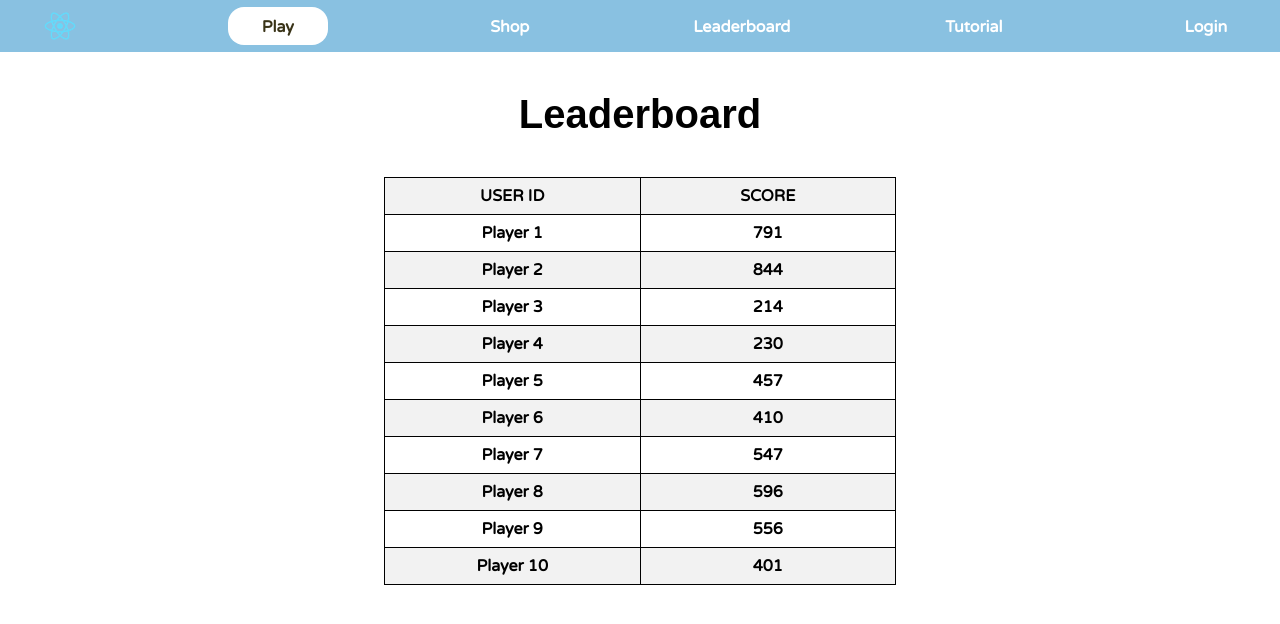
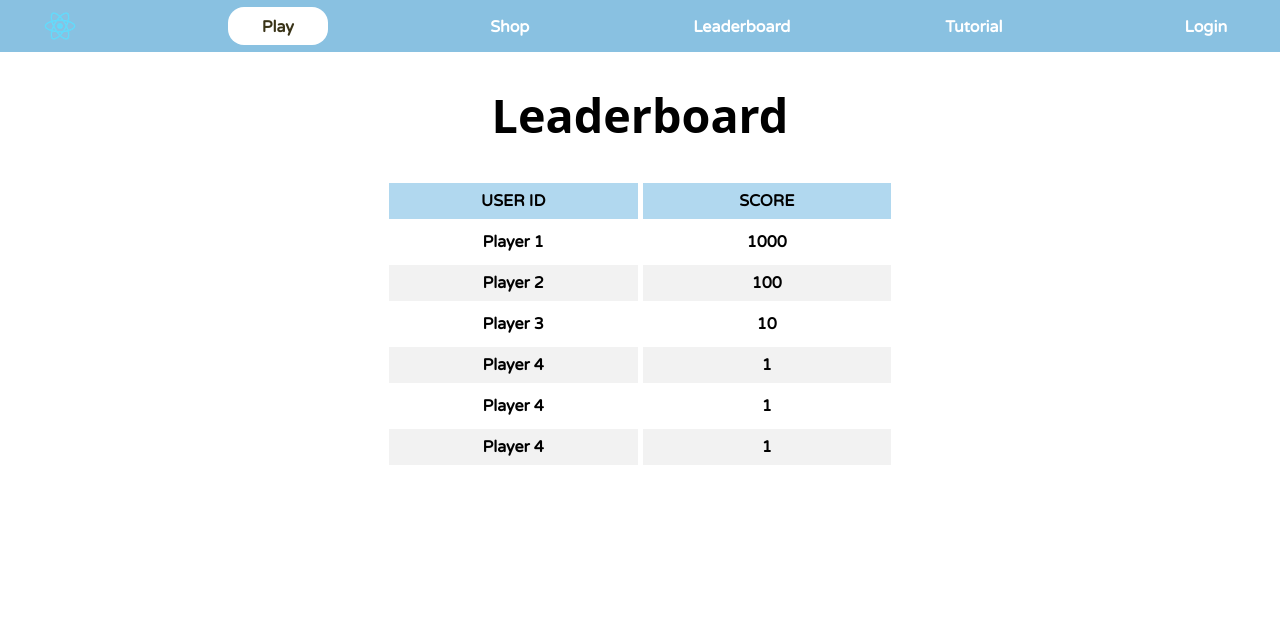
Before and after one commit to mlekhi/waste-wizard, a React (Create React App) app in the folder client/: page /Leaderboard in a window 1280 px wide. Shown: the top 624 px of the page. Built offline with nearby package versions, Linux system fonts and the light colour scheme; a web font is replaced by a local one.

Commit message:
syncing instructor + leaderboard pages

```diff
--- a/client/src/App.js
+++ b/client/src/App.js
@@ -8,8 +8,8 @@ import Debug from './pages/Debug/Debug';
 import Login from './pages/Login';
 import Shop from './pages/Shop';
 import Instructor from './pages/Instructor';
-import Leaderboard from './pages/Leaderboard';
-import Tutorial from './pages/Tutorial';
+import Leaderboard from './pages/Leaderboard/Leaderboard';
+import Tutorial from './pages/Tutorial/Tutorial';
 import CreateAccount from './pages/CreateAccount/CreateAccount';
 import Menu from './components/Menu/Menu';
 
--- a/client/src/index.css
+++ b/client/src/index.css
@@ -9,6 +9,7 @@ body {
 
 h1 {
   font-family: "Coiny", system-ui;
+  font-size: 35pt;
 }
 
 button {
--- a/client/src/pages/Leaderboard.css
+++ b/client/src/pages/Leaderboard/Leaderboard.css
@@ -1,21 +1,16 @@
 table{
   width: 40%;
   border-collapse: collapse;
-  margin: 40px auto;
+  margin: auto;
 }
 
-
-
-
 th, td{
-  border: 1px solid black;
+  border: 5px solid white;
   padding: 8px;
   text-align: center;
   min-width: 100px; /* Set a minimum width for cells */
   min-height: 40px; /* Set a minimum height for cells */
 }
-
-
 
 tr:nth-child(even) {
   background-color: #f2f2f2;
@@ -26,5 +21,5 @@ tr:nth-child(odd) {
 }
 
 th {
-  background-color: #f2f2f2;
+  background-color: #b1d8ef;
 }
--- /dev/null
+++ b/client/src/pages/Leaderboard/Leaderboard.js
@@ -0,0 +1,56 @@
+import React from 'react';
+import './Leaderboard.css';
+
+function Leaderboard(){
+    return(
+        <><head>
+            <meta charSet='UTF-8'></meta>
+            <meta name="viewport" content="width=device-width, initial-scale=1.0"></meta>
+            <title>Leaderboard</title>
+        </head>
+
+        <><h1>Leaderboard</h1><table>
+            <div>
+            <thread>
+                <tr>
+                    <th width="1000px">USER ID</th>
+                    <th width="1000px">SCORE</th>
+                </tr>
+                <tbody>
+                    <tr>
+                        <td>Player 1</td>
+                        <td>1000</td>
+                    </tr>
+                    <tr>
+                        <td>Player 2</td>
+                        <td>100</td>
+                    </tr>
+                    <tr>
+                        <td>Player 3</td>
+                        <td>10</td>
+                    </tr>
+                    <tr>
+                        <td>Player 4</td>
+                        <td>1</td>
+                    </tr>
+
+                    <tr>
+                        <td>Player 4</td>
+                        <td>1</td>
+                    </tr>
+
+                    <tr>
+                        <td>Player 4</td>
+                        <td>1</td>
+                    </tr>
+
+                </tbody>
+            </thread>
+
+
+            </div>
+        </table></></>
+    );
+}
+
+export default Leaderboard;
--- a/client/src/pages/Tutorial.js
+++ /dev/null
@@ -1,34 +0,0 @@
-import React from 'react';
-import './Tutorial.css';
-
-function Tutorial() {
-  return (
-    <><head>
-          <meta charSet="UTF-8"></meta>
-          <meta name="viewport" content="width=device-width, initial-scale=1.0"></meta>
-          <title>HOW TO PLAY!</title>
-
-
-      </head><body>
-              <h1>HOW TO PLAY!</h1>
-              <video id="Temp" width="640" height="360" controls>
-                  <source src="path_to_video/video.mp4" type="video/mp4"></source>
-
-              </video>
-
-              <div>
-                  <button onClick="seekToTime(0)">Time Stamp 1</button>
-                  <button onClick="seekToTime(30)">Time Stamp 2</button>
-                  <button onClick="seekToTime(60)">Time Stamp 3</button>
-              </div>
-              <div>
-                <button onClick="seekToTime(0)">Time Stamp 4</button>
-                <button onClick="seekToTime(30)">Time Stamp 5</button>
-                <button onClick="seekToTime(60)">Time Stamp 6</button>
-              </div>
-
-          </body></>
-  );
-}
-
-export default Tutorial;
--- a/client/src/pages/Tutorial.css
+++ b/client/src/pages/Tutorial/Tutorial.css
@@ -3,24 +3,16 @@ body{
   background-color: #ffffff;
 }
 
-
 button{
-  background-color: #339bc5;
+  background-color: #89c1e1;
   color: #fff;
   padding: 10px 20px;
-  margin: 5px;
+  margin: 10px;
   border-radius: 5px;
   border: none;
   cursor: pointer;
 }
 
-h1{
-  margin-top: 40px;
-  /* transform: rotate(15deg); */
-  font-family: "Arial", sans-serif;
-  font-size: 40px;
-}
-
 video{
   margin-top: 20px;
 }
--- /dev/null
+++ b/client/src/pages/Tutorial/Tutorial.js
@@ -0,0 +1,26 @@
+import React from 'react';
+import './Tutorial.css';
+
+function Tutorial() {
+  return (
+    <div>
+      <h1>HOW TO PLAY!</h1>
+      <video id="Temp" width="640" height="360" controls>
+          <source src="path_to_video/video.mp4" type="video/mp4"></source>
+      </video>
+
+      <div>
+          <button onClick="seekToTime(0)">Time Stamp 1</button>
+          <button onClick="seekToTime(30)">Time Stamp 2</button>
+          <button onClick="seekToTime(60)">Time Stamp 3</button>
+      </div>
+      <div>
+        <button onClick="seekToTime(0)">Time Stamp 4</button>
+        <button onClick="seekToTime(30)">Time Stamp 5</button>
+        <button onClick="seekToTime(60)">Time Stamp 6</button>
+      </div>
+    </div>
+  );
+}
+
+export default Tutorial;
```
